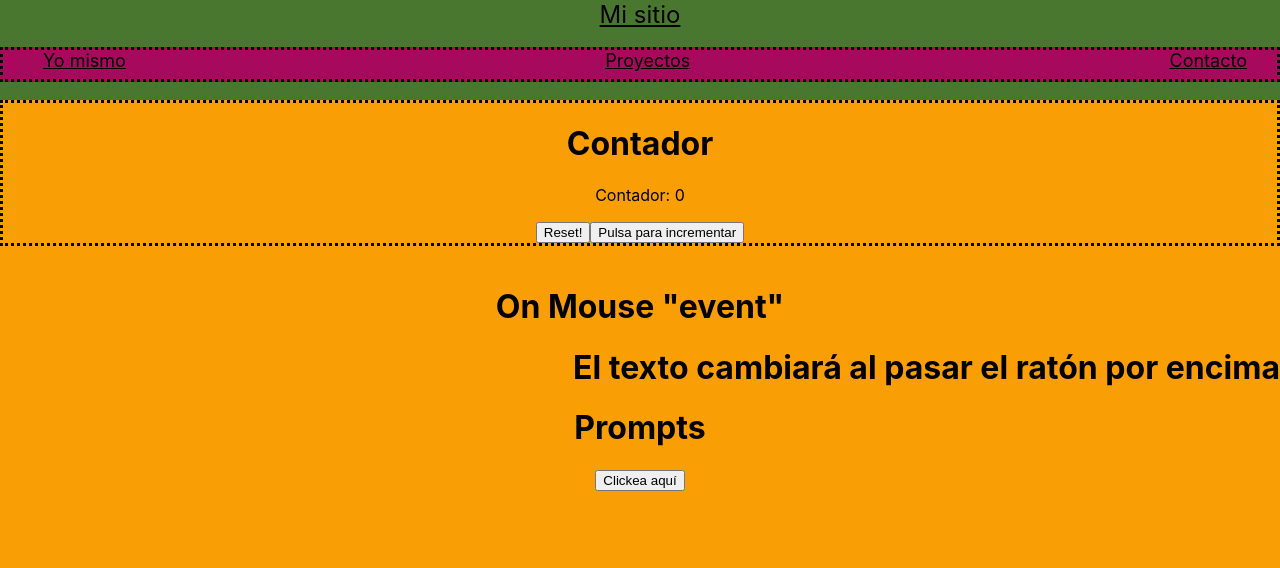
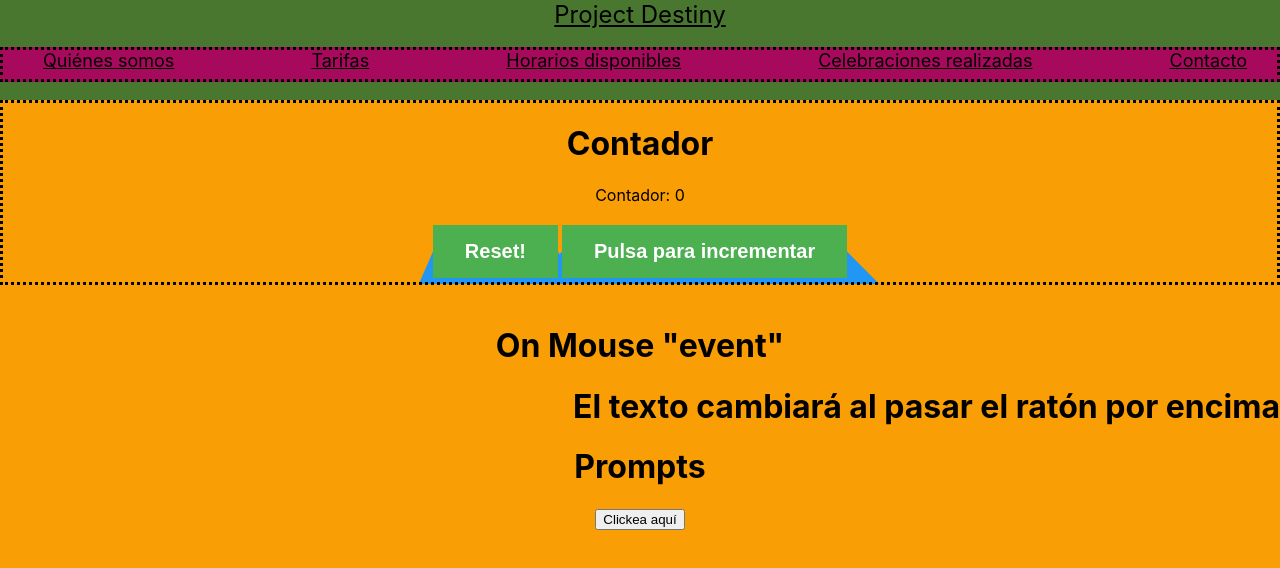
Before and after one commit to LuisRamirezdeVerger/ProjectDestiny, a React (Create React App) app: page /proyects in a window 1280 px wide. Shown: the top 568 px of the page. Built offline with nearby package versions, Linux system fonts and the light colour scheme.

Commit message:
Cambiamos para crear página web

```diff
--- a/src/App.js
+++ b/src/App.js
@@ -11,18 +11,20 @@ const App = () => {
 
       <header className="header">
         <head>
-        <title> Portfolio RdV</title>
+        <title> Project Desiny</title>
         </head>
         <Router>
           <nav className="navBar">
-            <Link to="/"> Mi sitio </Link>
+            <Link to="/"> Project Destiny </Link>
 
             <ul className="navList">
 
-              <li><Link to ="myself">Yo mismo</Link></li>
+              <li><Link to ="nosotros">Quiénes somos</Link></li>
 
-              <li ><Link to ="proyects">Proyectos</Link></li>
-              <li ><Link to ="contact">Contacto</Link></li>
+              <li ><Link to ="tarifas">Tarifas</Link></li>
+              <li ><Link to ="horarios">Horarios disponibles</Link></li>
+              <li ><Link to ="tarifas">Celebraciones realizadas</Link></li>
+              <li ><Link to ="contacto">Contacto</Link></li>
             </ul>
           </nav>
           <Routes>
--- /dev/null
+++ b/src/components/Counter.css
@@ -0,0 +1,32 @@
+.boton {
+    font-size: 20px; /* Tamaño de la fuente */
+    font-weight: bold; /* Peso de la fuente */
+    color: #fff; /* Color del texto */
+    background-color: #4CAF50; /* Color de fondo principal */
+    border: none; /* Borde del botón */
+    padding: 15px 32px; /* Relleno del botón */
+    text-align: center; /* Alineación del texto */
+    text-decoration: none; /* Decoración del texto */
+    display: inline-block; /* Establece el botón como un elemento en línea */
+    margin: 4px 2px; /* Margen exterior del botón */
+    cursor: pointer; /* Estilo del cursor */
+    position: relative; /* Posición del botón */
+  }
+
+  .boton::before {
+    content: ""; /* Crea un elemento pseudo-antes */
+    position: absolute; /* Posición absoluta */
+    top: 0; /* Posición superior */
+    left: 0; /* Posición izquierda */
+    width: 100%; /* Ancho al 100% */
+    height: 100%; /* Altura al 100% */
+    background-color: #2196F3; /* Color de fondo secundario */
+    transform: perspective(5px) rotateX(2deg); /* Transformación 3D */
+    z-index: -1; /* Posición z */
+    transition: transform 0.3s ease-in-out; /* Transición */
+  }
+
+  .boton:hover::before {
+    transform: perspective(5px) rotateX(-2deg) translateY(2px); /* Transformación 3D al pasar el cursor */
+    box-shadow: 0 5px 15px rgba(0, 0, 0, 0.3); /* Sombra del botón */
+  }
--- a/src/components/Counter.js
+++ b/src/components/Counter.js
@@ -1,6 +1,6 @@
 import React from "react";
 import { useState } from "react";
-
+import './Counter.css'
 
 
 //colocar esto como componente y exportar :) We got it ^^
@@ -26,11 +26,11 @@ const Counter = () => {
       <p>
         Contador: {count}
       </p>
-      <button onClick={resetCounter}>
+      <button className="boton" onClick={resetCounter}>
         Reset!
       </button>
 
-      <button onClick={clickCounter}> Pulsa para incrementar </button>
+      <button className="boton" onClick={clickCounter}> Pulsa para incrementar </button>
     </div>
   );
 }
--- a/src/components/OnMouse.js
+++ b/src/components/OnMouse.js
@@ -13,8 +13,9 @@ const RatonEncima = () => {
     };
 
     const ratonFuera = () => {
-        setEncima(false);
+      setEncima(false);
     };
+
 
     //Hasta aqui la funcionalidad, ahora toca hacerla visible
     return(
@@ -28,7 +29,9 @@ const RatonEncima = () => {
         onMouseEnter={ratonDentro}
         onMouseLeave={ratonFuera}
         >
+
             <h1>El texto cambiará al pasar el ratón por encima </h1>
+
         </div>
     );
 
--- a/src/components/Prompt.js
+++ b/src/components/Prompt.js
@@ -1,8 +1,8 @@
 import React, { useState } from 'react';
-//linea 14
+
 
 const Prompt = () => {
-    const [ventana, setVentana] = useState('');
+    const [ventana, setVentana] = useState();
 
     const click = () => {
         const inputNombre = window.prompt('Esto es un PROMPT. Ingresa un nombre para que te salude!');
@@ -15,11 +15,16 @@ const Prompt = () => {
         //Termina estooooo
         <div>
             <button onClick={click}> Clickea aquí </button>
+            <div>
             {ventana && <p>Hola, {ventana}</p>}
+            </div>
         </div>
     );
 
 };
+
+
+export default Prompt;
 
 
 
@@ -40,5 +45,3 @@ const Prompt = () => {
 //     </div>
 //   );
 // };
-
-export default Prompt;
--- a/src/components/SobreMi.js
+++ b/src/components/SobreMi.js
@@ -5,8 +5,15 @@ import React from "react";
 const SobreMi = () =>{
     return(
         <div>
-            <h1> Information about myself </h1>
-            <h2>Something like a cover letter</h2>
+            <h1> Luis RdV, a.k.a Wito </h1>
+            <h2>Apasionado y amante de la tecnología...</h2>
+            <br/>
+            <h2>Tuve la suerte de poder trastear mi primer ordenador cuando tenía 4 años.
+                <br/>
+                Desde entonces, siempre me he sentido ligado de algún modo a la informática
+            </h2>
+            <h2>Gracias por dedicar un poco de tu tiempo en saber más sobre mí</h2>
+
         </div>
     );
 }
```
Also changed, not shown: 2 other files (tests, documents, lock files or other folders).
